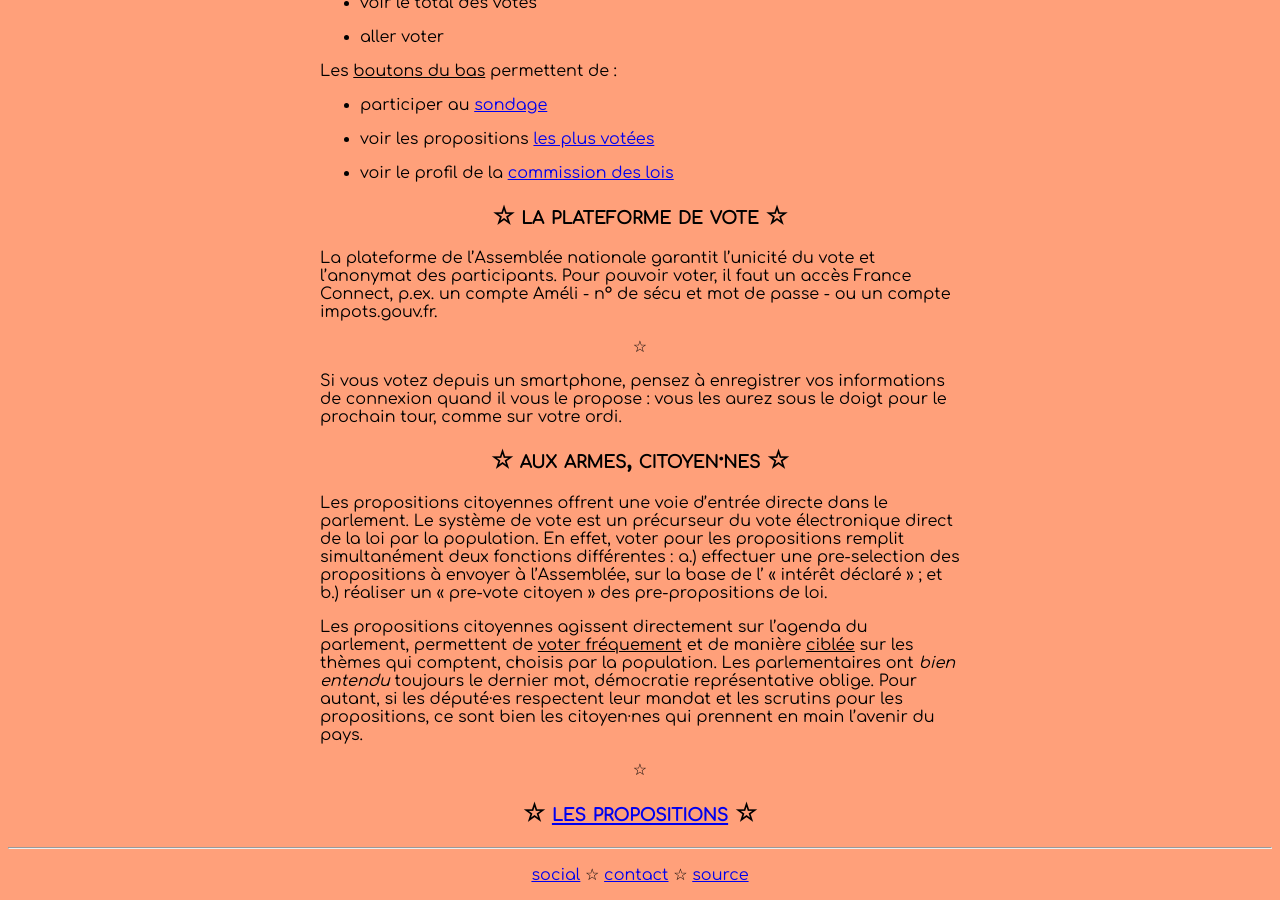
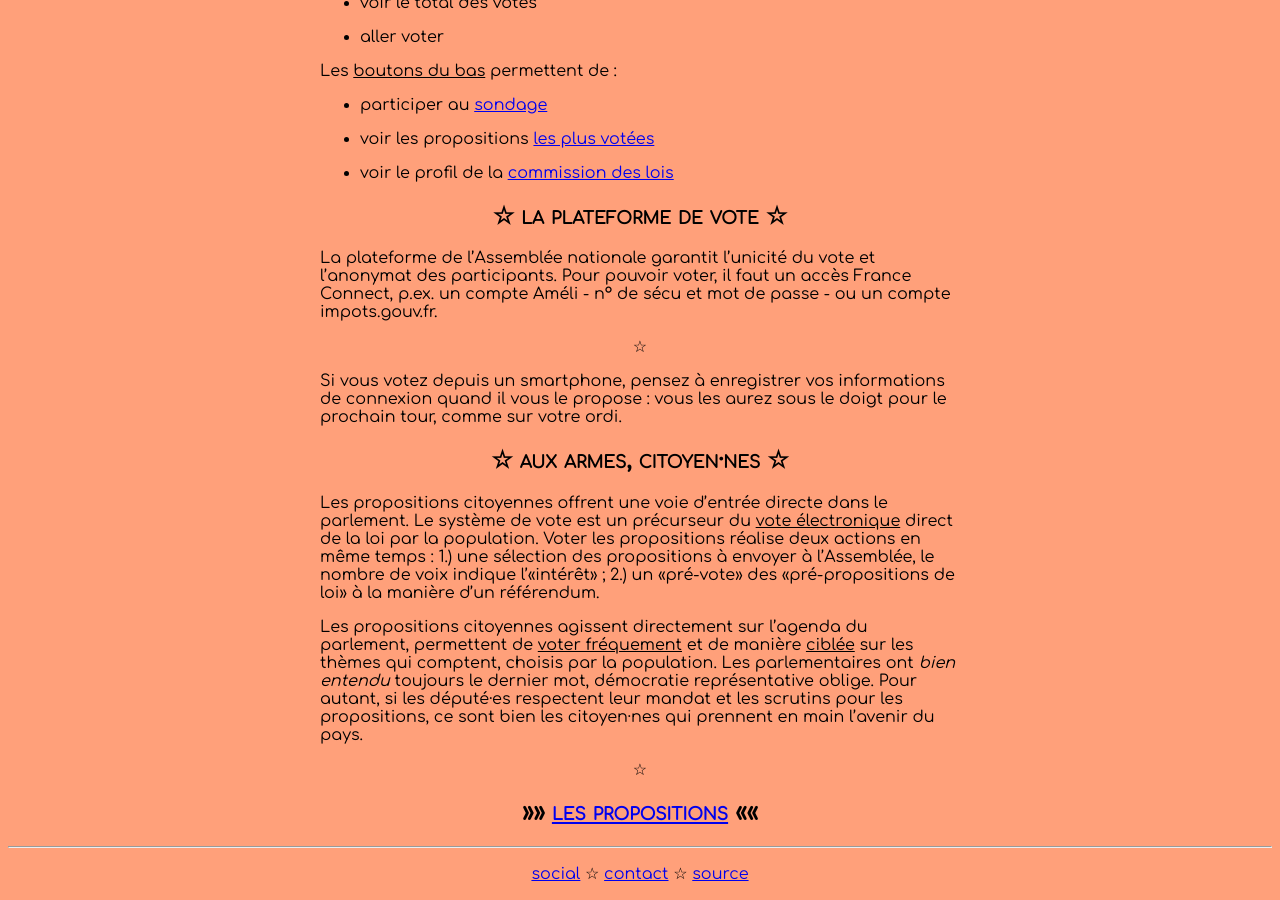
Before and after one commit to politipet/politipet.github.io, a Jekyll site: the page built from info.md, in a window 1280 px wide and 900 px high, scrolled down 881 px. Built offline with Jekyll 4.4.1, drawn with Linux system fonts in a browser that asks for light colours; our own code applies the rules of GitHub Pages for plain Markdown files.

Commit message:
rephrase text & link to proposals in info.md

```diff
--- a/info.md
+++ b/info.md
@@ -92,12 +92,12 @@ aurez sous le doigt pour le prochain tour, comme sur votre ordi.
 --------------------------
 
 Les propositions citoyennes offrent une voie d'entrée directe
-dans le parlement. Le système de vote est un précurseur du vote
-électronique direct de la loi par la population. En effet,
-voter pour les propositions remplit simultanément deux fonctions
-différentes : a.) effectuer une pre-selection des propositions
-à envoyer à l'Assemblée, sur la base de l' « intérêt déclaré » ;
-et b.) réaliser un « pre-vote citoyen » des pre-propositions de loi.
+dans le parlement. Le système de vote est un précurseur du
+<u>vote électronique</u> direct de la loi par la population.
+Voter les propositions réalise deux actions en même temps :
+1.) une sélection des propositions à envoyer à l'Assemblée, le
+nombre de voix indique l'«intérêt» ; 2.) un «pré-vote» des
+«pré-propositions de loi» à la manière d'un référendum.
 
 Les propositions citoyennes agissent directement sur l'agenda
 du parlement, permettent de <u>voter fréquement</u> et de manière
@@ -110,8 +110,8 @@ ce sont bien les citoyen·nes qui prennent en main l'avenir du pays.
 <center>☆</center>
 
 
-☆ [les propositions](/) ☆
--------------------------
+»» [les propositions](/) ««
+---------------------------
 
 
 </div>
```
